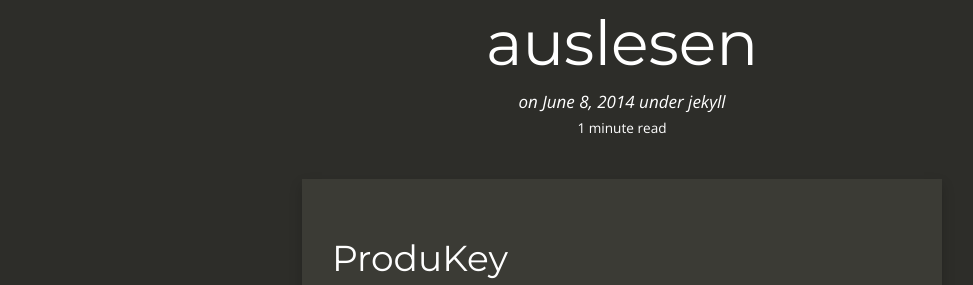
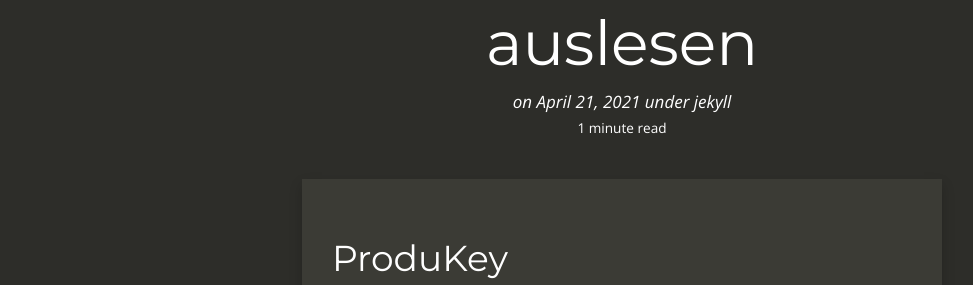
Before and after one commit to eski1337/lblb-it-ffd00, a Jekyll site: the page built from _posts/2014-06-08-using-thumbnails.md, in a window 1280 px wide. Shown: the part 169-454 px from the top of the page, without its empty margins (18-991 px from the left). Built offline with Jekyll 4.4.1, drawn with Linux system fonts in a browser that asks for light colours; nearby versions of some CDN libraries; comment, search, counter and statistics services are not loaded.

Commit message:
2014-06-08-using-thumbnails.md: changed

```diff
--- a/_posts/2014-06-08-using-thumbnails.md
+++ b/_posts/2014-06-08-using-thumbnails.md
@@ -1,7 +1,7 @@
 ---
 layout:     post
 title:      Microsoft Lizenzen auslesen
-date:       2014-06-08 12:32:18
+date:       21-04-2021 12:32:18
 summary:    Microsoft - Windows, Office Linzenzen auslesen
 categories: jekyll
 thumbnail: jekyll
```
